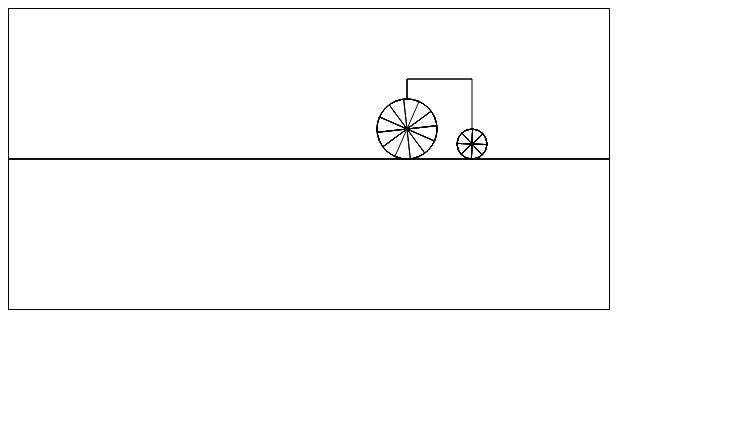
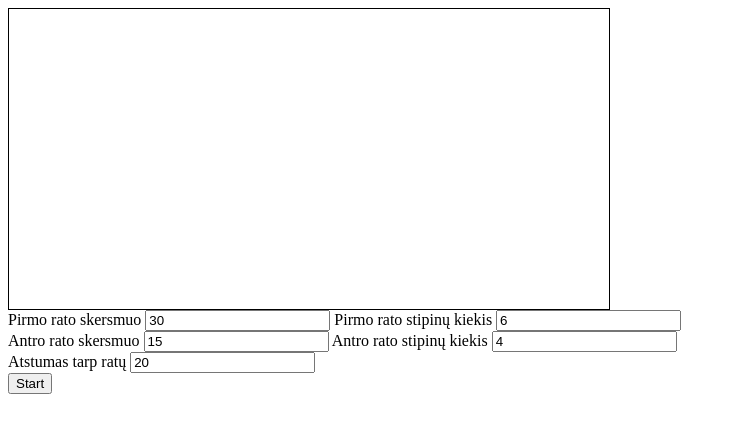
Before and after one commit to simasnau/KompiuterineGrafika, a plain HTML site: page index.html in a window 1280 px wide. Shown: the whole page, without its empty margins (0-736 px from the left). Drawn offline with Linux system fonts and the light colour scheme.

Commit message:
Pridėti mygtukai animacijos valdymui

```diff
--- a/index.html
+++ b/index.html
@@ -1,4 +1,22 @@
 <html>
 	<canvas id="canvas" height="300px" width="600px" style="border: 1px solid black"> </canvas>
+	</br>
+	<label>Pirmo rato skersmuo</label>
+	<input type="number" id="ratas1Input" name="ratas1Input" placeholder="Pirmo rato skersmuo" />
+	<label>Pirmo rato stipinų kiekis</label>
+	<input type="number" id="ratas1StipinaiInput" name="ratas1StipinaiInput" placeholder="Pirmo rato stipinų kiekis" />
+	</br>
+
+	<label>Antro rato skersmuo</label>
+	<input type="number" id="ratas2Input" name="ratas2Input" placeholder="Antro rato skersmuo" />
+	<label>Antro rato stipinų kiekis</label>
+	<input type="number" id="ratas2StipinaiInput" name="ratas2StipinaiInput" placeholder="Antro rato stipinų kiekis" />
+	</br>
+
+	<label>Atstumas tarp ratų</label>
+	<input type="number" id="atstumas" name="atstumas" placeholder="Atstumas tarp ratų" />
+	</br>
+
+	<input type="button" id="startButton" value="Start" />
 	<script src="script.js" type="text/javascript"></script>
 </html>
--- a/script.js
+++ b/script.js
@@ -3,16 +3,51 @@ var WIDTH;
 var HEIGHT;
 var ctx;
 var canvas;
-var atstumasTarpRatu = 20;
-var ratoR1 = 30;
-var ratoR2 = 15;
-var distance = 0;
-var ratoPozicijaX = 150;
+var atstumasTarpRatu;
+var ratoR1;
+var ratoR2;
+var distance;
+var ratoPozicijaX;
 var zemesAukstisY = 150;
-var stipinuKiekis1 = 6;
-var stipinuKiekis2 = 4;
+var stipinuKiekis1;
+var stipinuKiekis2;
+var intervalId;
+
+var ratas1Input = document.getElementById("ratas1Input");
+ratas1Input.value = 30;
+
+var ratas2Input = document.getElementById("ratas2Input");
+ratas2Input.value = 15;
+
+var ratas1StipinaiInput = document.getElementById("ratas1StipinaiInput");
+ratas1StipinaiInput.value = 6;
+
+var ratas2StipinaiInput = document.getElementById("ratas2StipinaiInput");
+ratas2StipinaiInput.value = 4;
+
+var atstumasInput = document.getElementById("atstumas");
+atstumasInput.value = 20;
+
+var startButton = document.getElementById("startButton");
+startButton.addEventListener("click", onStart);
+
+function onStart() {
+	clearInterval(intervalId);
+	intervalId = init();
+	clear();
+}
 
 function init() {
+	ratoPozicijaX = 150;
+	distance = 0;
+	ratoR1 = parseInt(ratas1Input.value);
+	ratoR2 = parseInt(ratas2Input.value);
+
+	stipinuKiekis1 = parseInt(ratas1StipinaiInput.value);
+	stipinuKiekis2 = parseInt(ratas2StipinaiInput.value);
+
+	atstumasTarpRatu = parseInt(atstumasInput.value);
+
 	canvas = document.getElementById("canvas");
 	ctx = canvas.getContext("2d");
 	WIDTH = canvas.width;
@@ -49,7 +84,6 @@ function clear() {
 	ctx.clearRect(0, 0, WIDTH, HEIGHT);
 }
 
-
 function ratas(xc, yc, r, stipinuKiekis) {
 	var apsisukimaiRadianais = distance / r;
 
@@ -85,5 +119,3 @@ function draw() {
 	distance += dx;
 	ratoPozicijaX += dx;
 }
-
-init();
```
